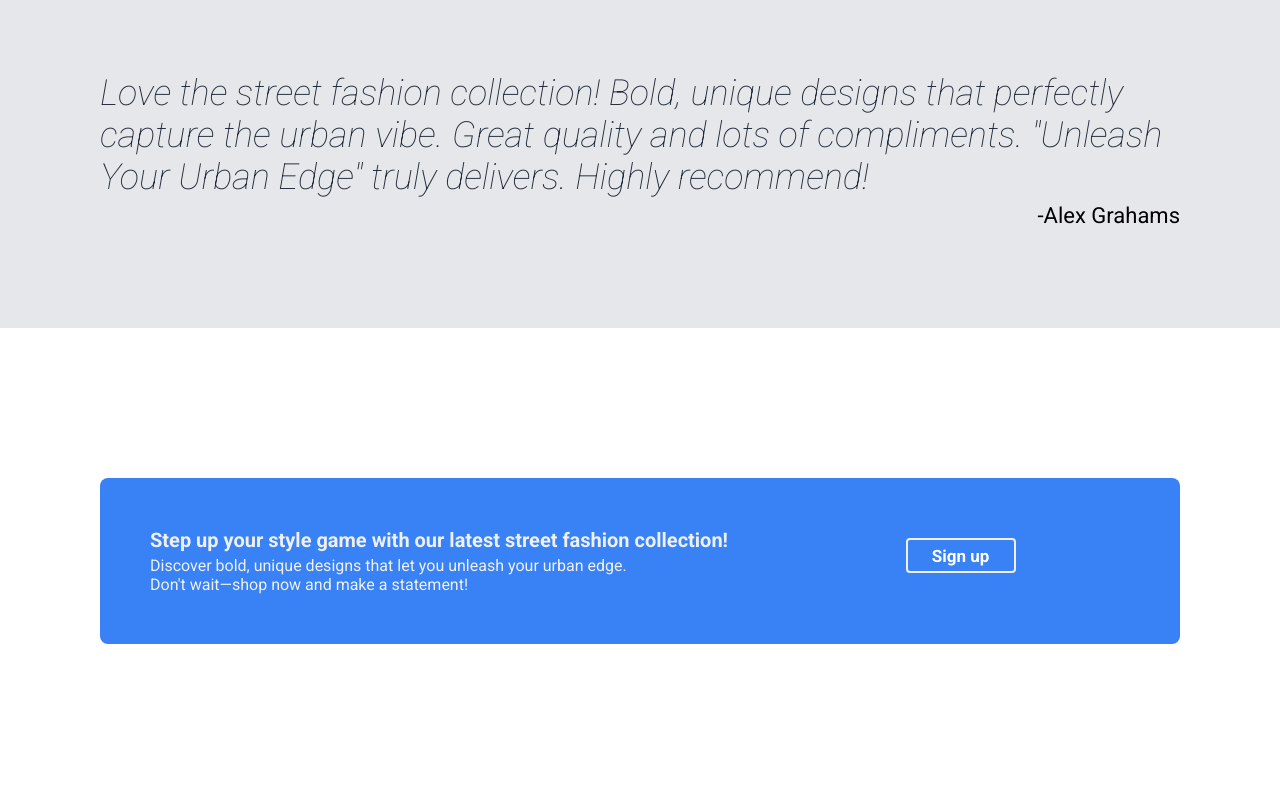
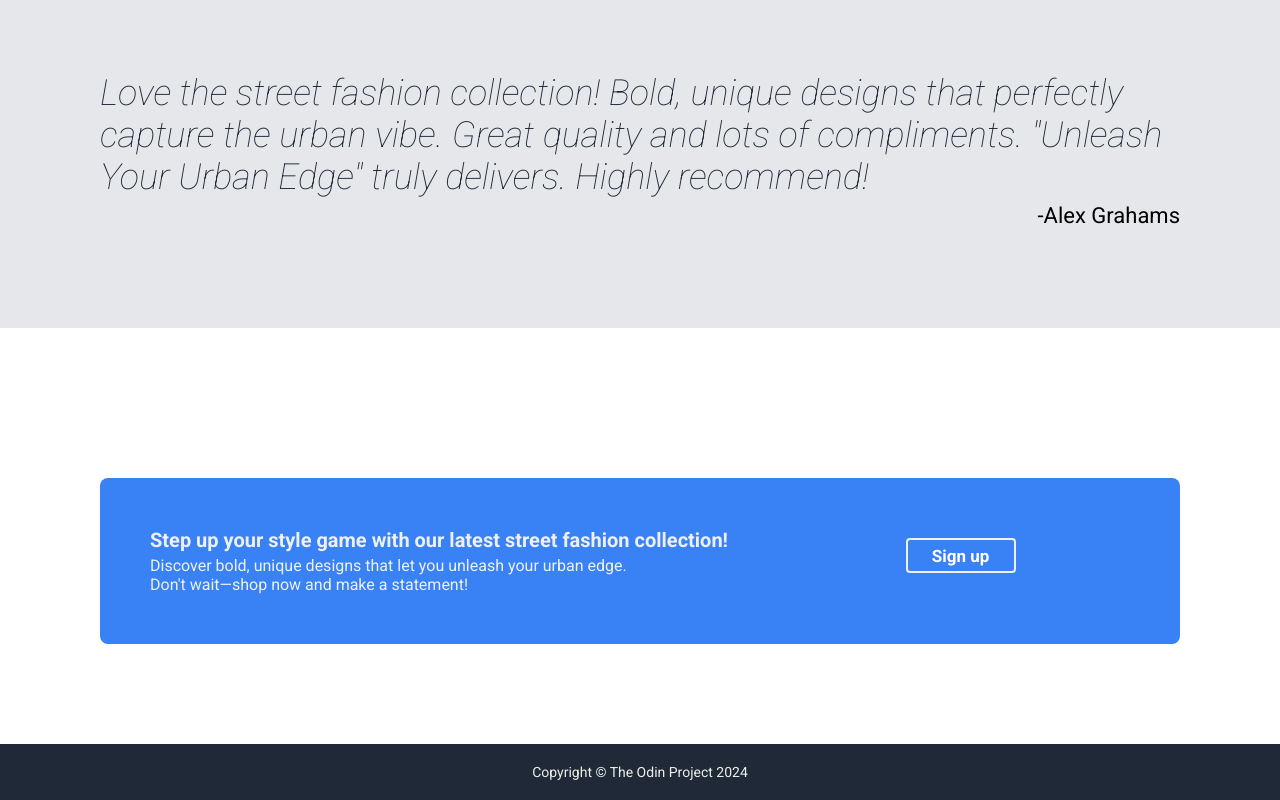
Before and after one commit to prasunTimalsina/landing_page, a plain HTML site: page index.html in a window 1280 px wide. Shown: the part 1134-1934 px from the top of the page. Before the commit the page ends 1878 px from the top, so only its background shows below. Drawn offline with Linux system fonts and the light colour scheme.

Commit message:
Add footer

```diff
--- a/index.html
+++ b/index.html
@@ -83,8 +83,8 @@
       </div>
     </section>
 
-    <!-- <footer>
+    <footer>
       <p>Copyright &copy; The Odin Project 2024</p>
-    </footer> -->
+    </footer>
   </body>
 </html>
--- a/style.css
+++ b/style.css
@@ -216,3 +216,11 @@ li {
   border-radius: 4px;
   border: 2px solid #eff0f3;
 }
+
+footer {
+  color: #ecf0e8;
+  font-size: 14px;
+  background-color: #1f2937;
+  padding: 20px 0px;
+  text-align: center;
+}
```
